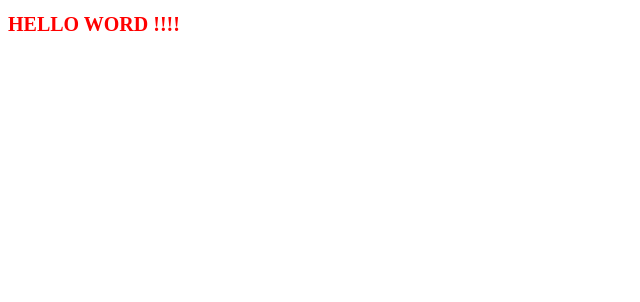
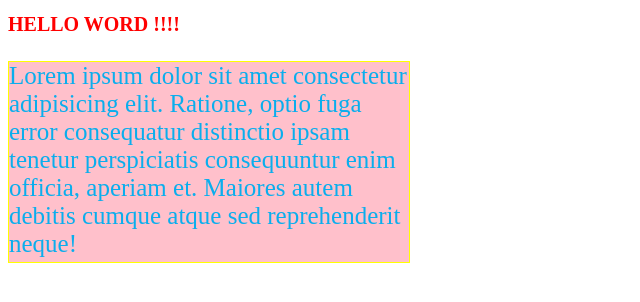
Before and after one commit to Mhw1996/newProject, a plain HTML site: page index.html in a window 1280 px wide. Shown: the whole page, without its empty margins (0-640 px from the left). Drawn offline with Linux system fonts and the light colour scheme.

Commit message:
改正 p のbug 0910 --one

```diff
--- a/css/index.css
+++ b/css/index.css
@@ -2,3 +2,12 @@
   font-size: 20px;
   color: red;;
 }
+p{
+  width: 400px;
+  color: #0aaeed;
+  font-size: 25px;
+  border: 1px solid #ff0;
+  background-color: pink;
+  height: 200px;
+  overflow-y: scroll;
+}
--- a/index.html
+++ b/index.html
@@ -9,5 +9,6 @@
 </head>
 <body>
   <h1 class="title">HELLO WORD !!!!</h1>
+  <p>Lorem ipsum dolor sit amet consectetur adipisicing elit. Ratione, optio fuga error consequatur distinctio ipsam tenetur perspiciatis consequuntur enim officia, aperiam et. Maiores autem debitis cumque atque sed reprehenderit neque!</p>
 </body>
 </html>
```
